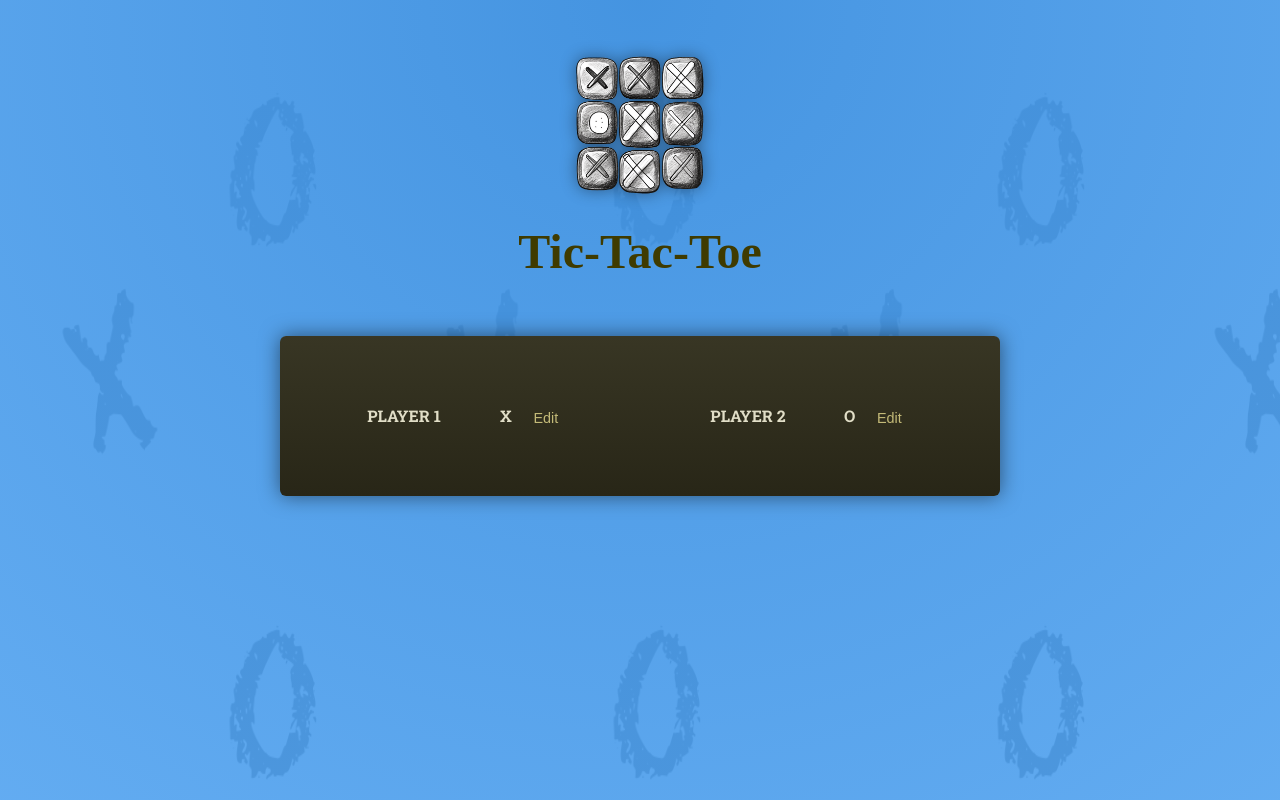
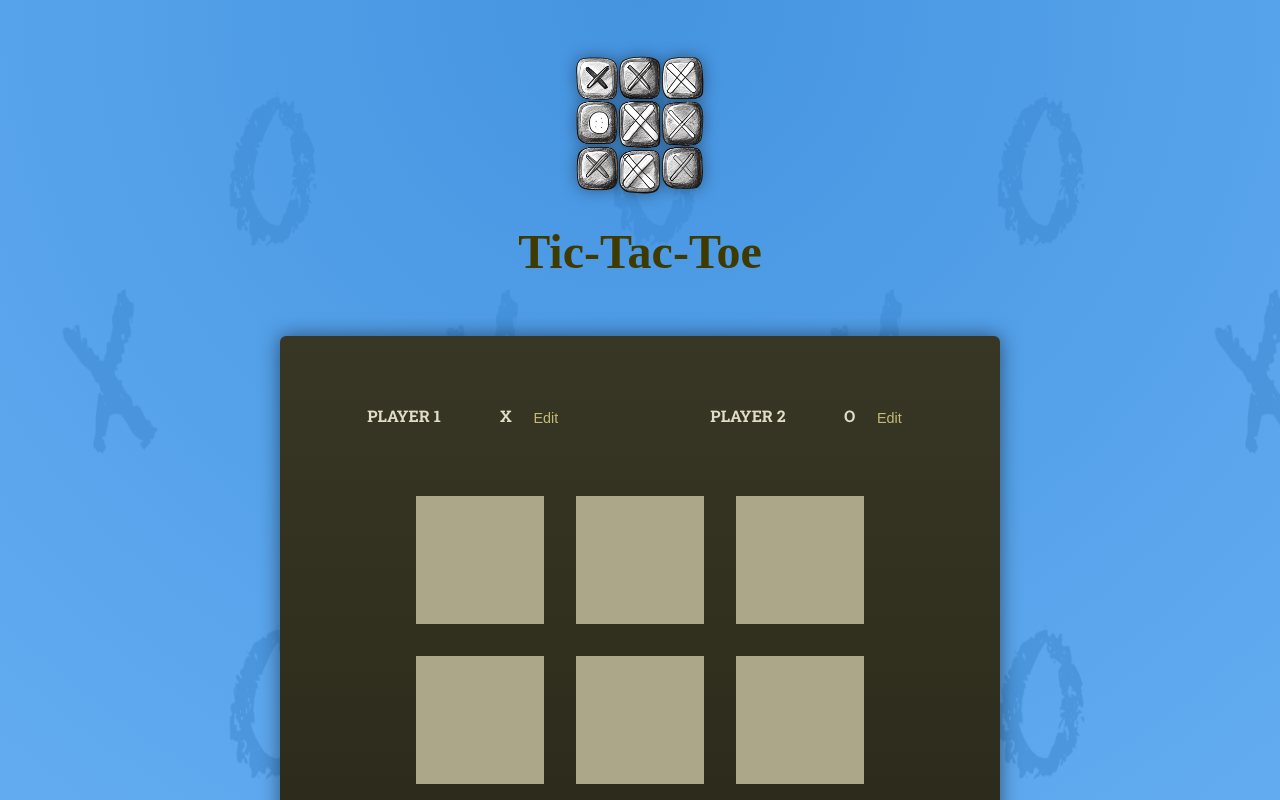
Before and after one commit to Bikal-Adhikari/react-game, a React (Vite) app: page / in a window 1280 px wide. Shown: the top 800 px of the page. Built offline with nearby package versions, Linux system fonts and the light colour scheme; a web font is replaced by a local one.

Commit message:
gameboard component added

```diff
--- a/src/App.jsx
+++ b/src/App.jsx
@@ -1,3 +1,4 @@
+import GameBoard from "./components/GameBoard";
 import Header from "./components/Header";
 import Player from "./components/Player";
 
@@ -7,9 +8,10 @@ function App() {
       <Header />
       <div id="game-container">
         <ol id="players">
-          <Player name="Player 1" symbol="X" />
-          <Player name="Player 2" symbol="O" />
+          <Player initialName="Player 1" symbol="X" />
+          <Player initialName="Player 2" symbol="O" />
         </ol>
+        <GameBoard />
       </div>
     </>
   );
--- /dev/null
+++ b/src/components/GameBoard.jsx
@@ -0,0 +1,26 @@
+import React from "react";
+
+const initialGameBoard = [
+  [null, null, null],
+  [null, null, null],
+  [null, null, null],
+];
+const GameBoard = () => {
+  return (
+    <ol id="game-board">
+      {initialGameBoard.map((row, rowIndex) => (
+        <li key={rowIndex}>
+          <ol>
+            {row.map((col, colIndex) => (
+              <li key={colIndex}>
+                <button>{col}</button>
+              </li>
+            ))}
+          </ol>
+        </li>
+      ))}
+    </ol>
+  );
+};
+
+export default GameBoard;
--- a/src/components/Player.jsx
+++ b/src/components/Player.jsx
@@ -1,21 +1,27 @@
 import React, { useState } from "react";
 
-const Player = ({ name, symbol }) => {
+const Player = ({ initialName, symbol }) => {
+  const [playerName, setPlayerName] = useState(initialName);
   const [isEditing, setIsEditing] = useState(false);
 
   const handelClick = () => {
-    setIsEditing(!isEditing);
+    setIsEditing((editing) => !editing);
   };
-  let playerName = <span className="player-name">{name}</span>;
-  //   let btnCaption = "Edit";
+
+  const handelChange = (e) => {
+    setPlayerName(e.target.value);
+  };
+  let editablePlayerName = <span className="player-name">{playerName}</span>;
+
   if (isEditing) {
-    playerName = <input type="text" required value={name} />;
-    // btnCaption = "save";
+    editablePlayerName = (
+      <input type="text" required value={playerName} onChange={handelChange} />
+    );
   }
   return (
     <li>
       <span className="player">
-        {playerName}
+        {editablePlayerName}
         <span className="player-symbol">{symbol}</span>
       </span>
       <button onClick={handelClick}>{isEditing ? "Save" : "Edit"}</button>
```
